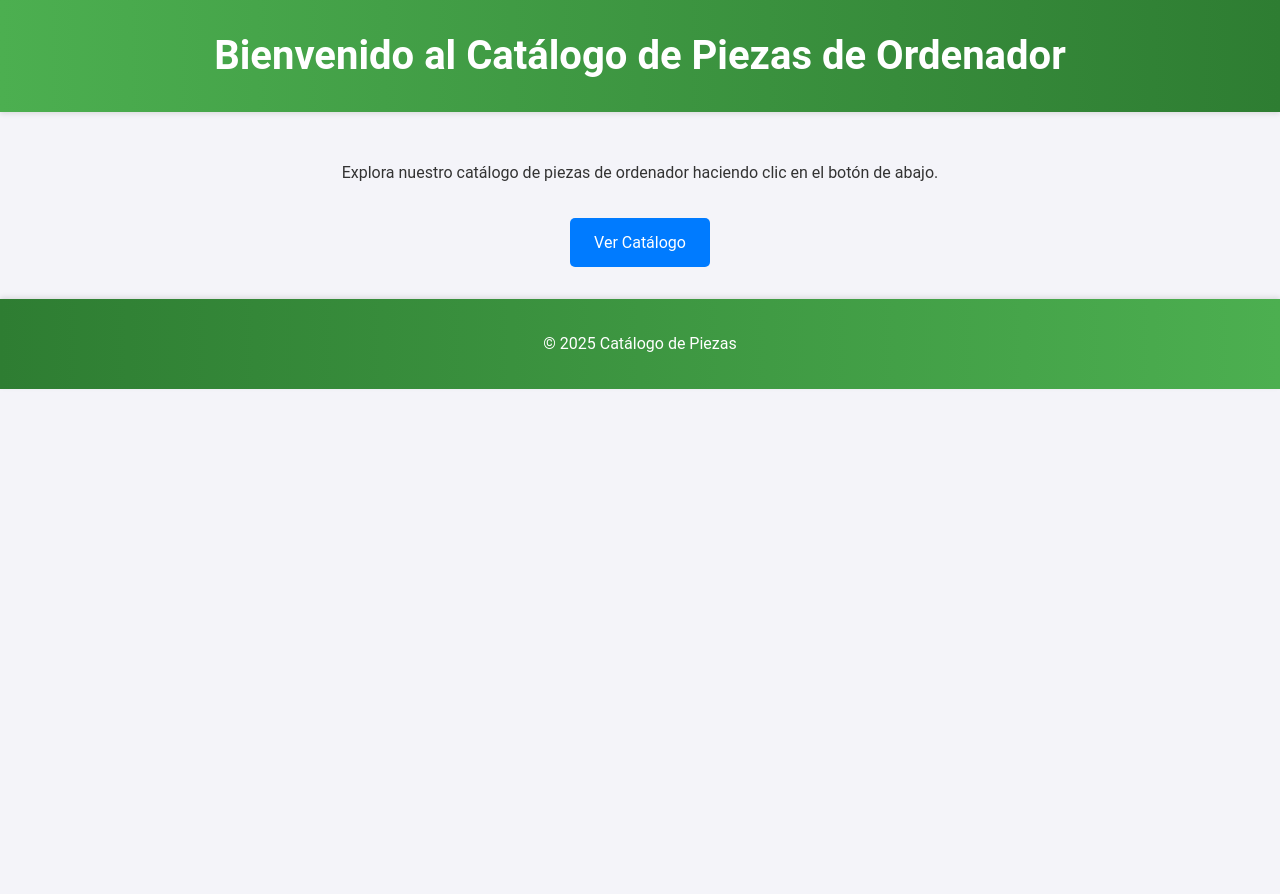
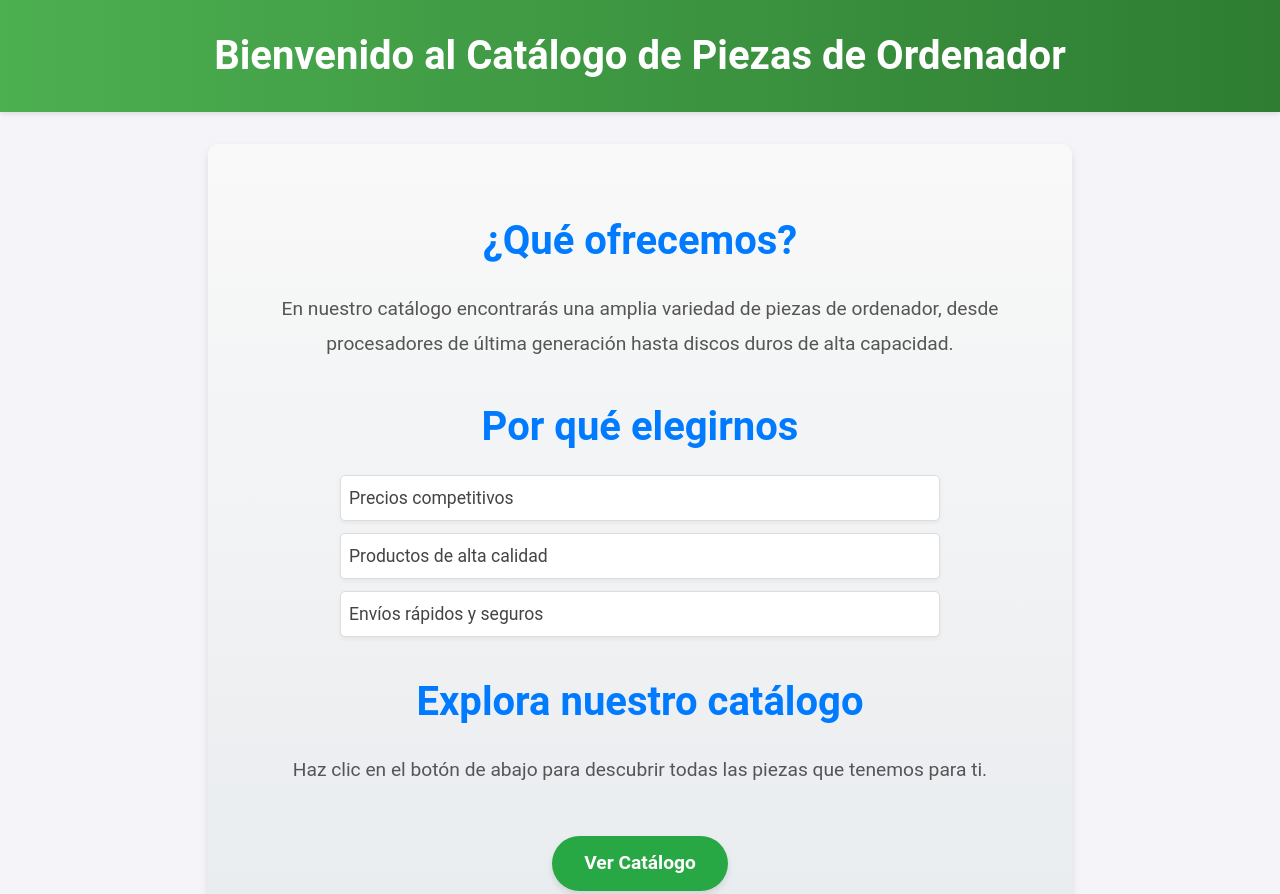
Before and after one commit to clasekaxd/PaginaNuevaOrdenadores, a plain HTML site: page index.html in a window 1280 px wide. Shown: the top 894 px of the page. Before the commit the page ends 800 px from the top, so only its background shows below. Drawn offline with Linux system fonts and the light colour scheme.

Commit message:
feat(ui): replace placeholder images with product-specific visuals and redesign homepage content structure

```diff
--- a/index.html
+++ b/index.html
@@ -5,14 +5,51 @@
     <meta name="viewport" content="width=device-width, initial-scale=1.0">
     <title>Inicio - Catálogo de Piezas</title>
     <link rel="stylesheet" href="styles.css">
+    <style>
+        /* Asegura que el footer esté siempre al final de la página */
+        body {
+            display: flex;
+            flex-direction: column;
+            min-height: 100vh;
+            margin: 0;
+        }
+
+        main {
+            flex: 1; /* Ocupa el espacio disponible para empujar el footer hacia abajo */
+        }
+
+        footer {
+            background: #333;
+            color: #fff;
+            text-align: center;
+            padding: 1rem 0;
+        }
+    </style>
 </head>
 <body>
     <header>
         <h1>Bienvenido al Catálogo de Piezas de Ordenador</h1>
     </header>
     <main>
-        <p>Explora nuestro catálogo de piezas de ordenador haciendo clic en el botón de abajo.</p>
-        <a href="catalogo.html" class="button">Ver Catálogo</a>
+        <section>
+            <h2>¿Qué ofrecemos?</h2>
+            <p>En nuestro catálogo encontrarás una amplia variedad de piezas de ordenador, desde procesadores de última generación hasta discos duros de alta capacidad.</p>
+        </section>
+
+        <section>
+            <h2>Por qué elegirnos</h2>
+            <ul>
+                <li>Precios competitivos</li>
+                <li>Productos de alta calidad</li>
+                <li>Envíos rápidos y seguros</li>
+            </ul>
+        </section>
+
+        <section>
+            <h2>Explora nuestro catálogo</h2>
+            <p>Haz clic en el botón de abajo para descubrir todas las piezas que tenemos para ti.</p>
+            <a href="catalogo.html" class="button">Ver Catálogo</a>
+        </section>
     </main>
     <footer>
         <p>&copy; 2025 Catálogo de Piezas</p>
--- a/styles.css
+++ b/styles.css
@@ -31,6 +31,45 @@ main {
     /* Espaciado interno para el contenido */
     padding: 2rem;
     text-align: center; /* Centra el contenido */
+    background: linear-gradient(to bottom, #f9f9f9, #e9ecef);
+    border-radius: 10px;
+    box-shadow: 0 4px 8px rgba(0, 0, 0, 0.1);
+    margin: 2rem auto;
+    max-width: 800px;
+}
+
+/* Estilos mejorados para el contenido principal del index */
+main h2 {
+    font-size: 2.5rem;
+    color: #007BFF;
+    margin-bottom: 1rem;
+    font-weight: bold;
+}
+
+main p {
+    font-size: 1.2rem;
+    color: #555;
+    margin-bottom: 1.5rem;
+    line-height: 1.8;
+}
+
+main ul {
+    list-style-type: none;
+    margin: 1rem auto;
+    padding: 0;
+    max-width: 600px;
+    text-align: left;
+}
+
+main ul li {
+    font-size: 1.1rem;
+    color: #444;
+    margin-bottom: 0.75rem;
+    padding: 0.5rem;
+    background: #fff;
+    border: 1px solid #ddd;
+    border-radius: 5px;
+    box-shadow: 0 2px 4px rgba(0, 0, 0, 0.05);
 }
 
 /* Estilos de la tabla */
@@ -93,19 +132,23 @@ footer {
 .button {
     /* Diseño de botón con relleno y bordes redondeados */
     display: inline-block;
-    margin-top: 1rem; /* Espaciado superior */
-    padding: 0.75rem 1.5rem; /* Relleno interno */
-    background: #007BFF; /* Color de fondo azul */
+    margin-top: 1.5rem; /* Espaciado superior */
+    padding: 0.75rem 2rem; /* Relleno interno */
+    background: #28a745; /* Color de fondo verde */
     color: #fff; /* Texto blanco para contraste */
     text-decoration: none; /* Elimina subrayado */
-    border-radius: 5px; /* Bordes redondeados */
-    font-size: 1rem; /* Tamaño de fuente estándar */
-    transition: background 0.3s ease; /* Transición suave al pasar el cursor */
+    border-radius: 50px; /* Bordes redondeados */
+    font-size: 1.2rem; /* Tamaño de fuente estándar */
+    font-weight: bold; /* Peso de la fuente */
+    transition: background 0.3s ease, transform 0.2s ease;
+    box-shadow: 0 4px 6px rgba(0, 0, 0, 0.1);
 }
 
 .button:hover {
     /* Color de fondo más oscuro al pasar el cursor */
-    background: #0056b3;
+    background: #218838;
+    transform: translateY(-2px);
+    box-shadow: 0 6px 8px rgba(0, 0, 0, 0.15);
 }
 
 /* Diseño responsivo */
```
Also changed, not shown: catalogo.html (+9 -9 lines), imgs/discosduros/ssd1tb.webp (added), imgs/discosduros/ssd2tb.webp (added), imgs/discosduros/ssd500gb.webp (added), imgs/graficas/RTX3070.png (added), imgs/graficas/RX6700XT.jpg (added), imgs/rams/ram16gb.jpg (added), imgs/rams/ram32gb.jpg (added), imgs/rams/ram8gb.jpg (added), 1 other file.
